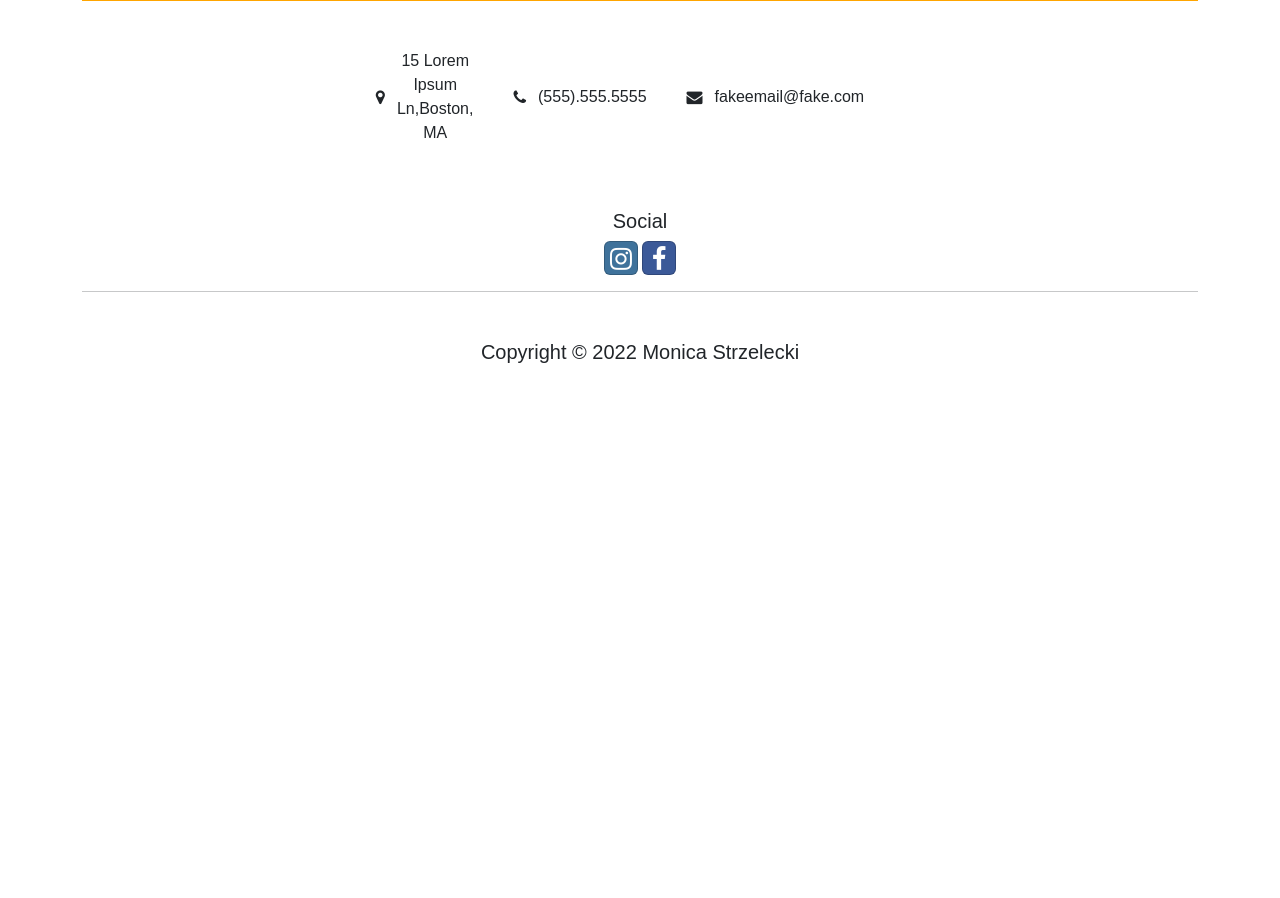
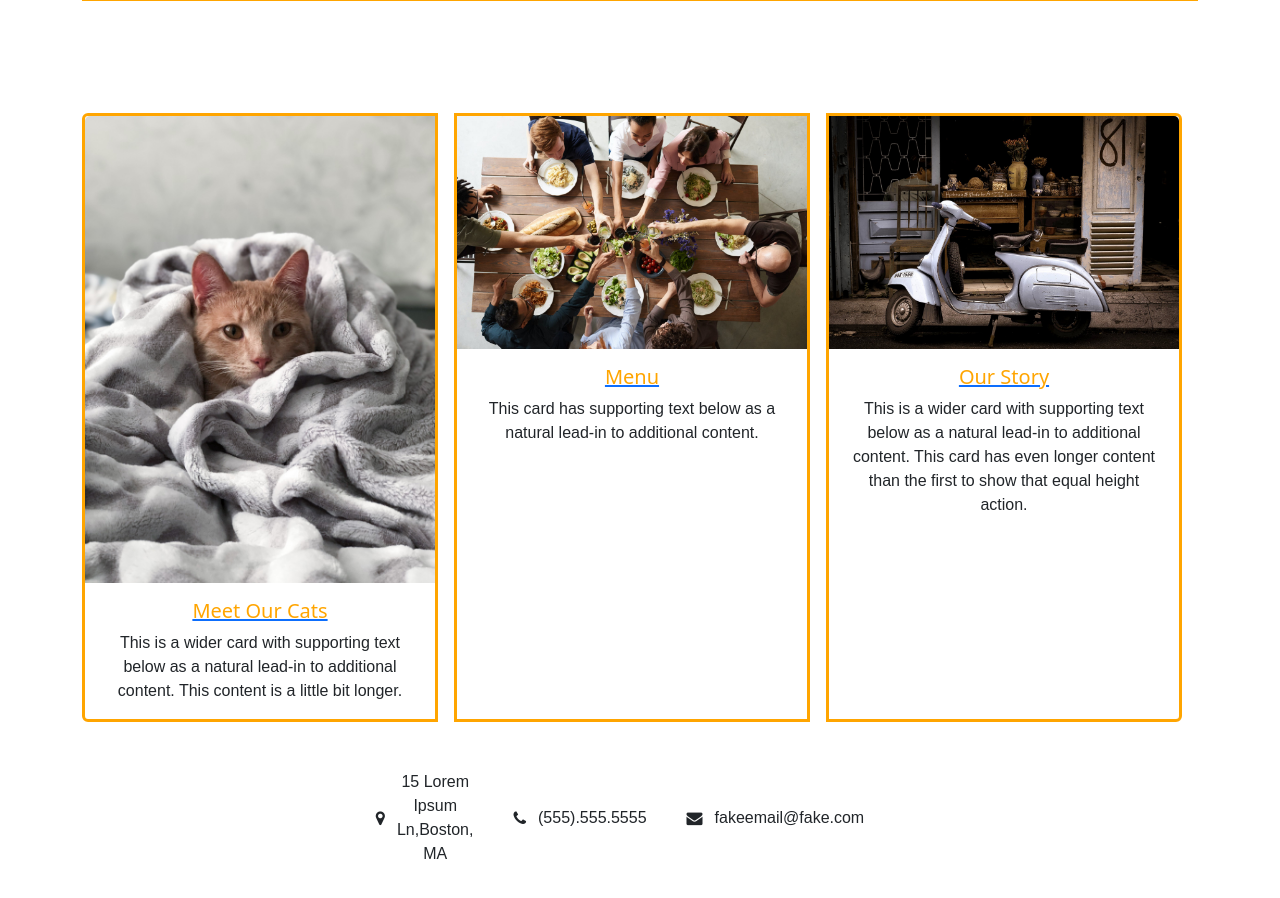
Before and after one commit to mjstrz/farine-react, a React (Create React App) app: page / in a window 1280 px wide. Shown: the part 1018-1916 px from the top of the page. Before the commit the page ends 1422 px from the top, so only its background shows below. Built offline with nearby package versions, Linux system fonts and the light colour scheme.

Commit message:
Cards added below carousel in Home component; margins added to cards and menu items

```diff
--- a/src/components/Home.js
+++ b/src/components/Home.js
@@ -1,17 +1,29 @@
 import React, { useState } from "react";
 import ReactDOM from "react-dom";
 // import { Card, CardImg, CardImgOverlay, CardTitle } from "reactstrap";
-import { Carousel } from "react-bootstrap";
-// import { NavLink, Link } from "react-router-dom";
+import { Button, Carousel, Card, CardGroup } from "react-bootstrap";
+// import { Card } from "reactstrap";
+import { NavLink, Link } from "react-router-dom";
 
 export default function Home() {
 
-  const border = {
+  const carousel = {
     border: '3px solid orange'
   }
 
+  const singleCard = {
+    border: '3px solid orange',
+    marginRight: '1em'
+  }
+
+  const cardGroup = {
+    paddingTop: '7em',
+    justifyContent: 'space-between'
+  }
+
   return (
-    <Carousel variant="dark" style={border} fade >
+    <div>
+    <Carousel variant="dark" style={carousel} fade >
     <Carousel.Item>
       <img
         className="d-block w-100"
@@ -122,8 +134,42 @@ export default function Home() {
         </p>
       </Carousel.Caption> */}
     </Carousel.Item>
+  </Carousel>
 
-  </Carousel>
+  <CardGroup style = {cardGroup}>
+      <Card style={singleCard}>
+        <Card.Img variant="top" src="img/cats/pexels-tatiana-аzatskaya-3616232.jpg" />
+        <Card.Body>
+          <Link to="/ourcats"><Card.Title>Meet Our Cats</Card.Title></Link>
+          <Card.Text>
+            This is a wider card with supporting text below as a natural lead-in
+            to additional content. This content is a little bit longer.
+          </Card.Text>
+        </Card.Body>
+      </Card>
+      <Card style={singleCard}>
+        <Card.Img variant="top" src="img/OrderOnline.jpeg" alt="Group of friends seated at table" />
+        <Card.Body>
+          <Link to='/menu'><Card.Title>Menu</Card.Title></Link>
+          <Card.Text>
+            This card has supporting text below as a natural lead-in to
+            additional content.{' '}
+          </Card.Text>
+        </Card.Body>
+      </Card>
+      <Card style={singleCard}>
+        <Card.Img variant="top" src="img/ourStory6.jpeg" alt="Vespa outside cafe" />
+        <Card.Body>
+          <Link to="/about"><Card.Title>Our Story</Card.Title></Link>
+          <Card.Text>
+            This is a wider card with supporting text below as a natural lead-in
+            to additional content. This card has even longer content than the
+            first to show that equal height action.
+          </Card.Text>
+        </Card.Body>
+      </Card>
+    </CardGroup>
+  </div>
 
     //     <div className="Directory justify-content-center">
     //         <div className="row justify-content-center">
--- a/src/components/Menu.js
+++ b/src/components/Menu.js
@@ -3,7 +3,13 @@ import 'bootstrap/dist/css/bootstrap.min.css';
 import { Accordion, Card, Button, CardGroup, Col, Container, Row } from 'react-bootstrap';
 
 export default function Menu() {
+
+  const marginBottom = {
+    marginBottom: '0.75em'
+  }
+
     return(
+
   <div class="container">
         <Accordion defaultActiveKey="0">
           <Accordion.Item eventKey="0">
@@ -13,7 +19,7 @@ export default function Menu() {
                 <Container>
                 <CardGroup>
                   <Row>
-                    <Card className='col-md-4'>
+                    <Card className='col-md-4' style={marginBottom}>
                       <Card.Img src="img/menu_croissant.jpeg" alt="croissant" />
                         <Card.Body>
                           <Card.Title>Classic Croissant</Card.Title>
@@ -22,7 +28,7 @@ export default function Menu() {
                         </Card.Body>
                         <Card.Footer><large class="text-muted">$3</large></Card.Footer>
                     </Card>
-                    <Card className='col-md-4'>
+                    <Card className='col-md-4' style={marginBottom}>
                       <Card.Img src="img/menu_breakfastPlate.jpeg" alt="Farine Breakfast Plate" />
                         <Card.Body>
                           <Card.Title>Farine Breakfast</Card.Title>
@@ -31,7 +37,7 @@ export default function Menu() {
                         </Card.Body>
                         <Card.Footer><large class="text-muted">$10</large></Card.Footer>
                     </Card>
-                    <Card className='col-md-4'>
+                    <Card className='col-md-4' style={marginBottom}>
                       <Card.Img src="img/menu_pancakes.jpeg" class="card-img-top" alt="Pancakes" />
                         <Card.Body>
                           <Card.Title>Pancakes</Card.Title>
@@ -191,7 +197,7 @@ export default function Menu() {
                 <Container>
                 <CardGroup>
                   <Row>
-                    <Card className='col-md-4'>
+                    <Card className='col-md-4' style={marginBottom}>
                       <Card.Img src="img/menu_croissant.jpeg" class="card-img-top" alt="croissant"/>
                         <Card.Body>
                           <Card.Title>Classic Croissant</Card.Title>
@@ -200,7 +206,7 @@ export default function Menu() {
                         </Card.Body>
                         <Card.Footer><large class="text-muted">$3</large></Card.Footer>
                     </Card>
-                    <Card className='col-md-4'>
+                    <Card className='col-md-4' style={marginBottom}>
                       <Card.Img src="img/menu_countryLoaf.jpeg" class="card-img-top" alt="Country Loaf" />
                         <Card.Body>
                           <Card.Title>Country Loaf</Card.Title>
@@ -209,7 +215,7 @@ export default function Menu() {
                         </Card.Body>
                         <Card.Footer><large class="text-muted">$5</large></Card.Footer>
                     </Card>
-                    <Card className='col-md-4'>
+                    <Card className='col-md-4' style={marginBottom}>
                       <Card.Img  src="img/menu_blueberryTart.jpeg" class="card-img-top" alt="Blueberry Tart"/>
                         <Card.Body>
                           <Card.Title>Blueberry Tart</Card.Title>
@@ -220,7 +226,7 @@ export default function Menu() {
                     </Card>
                   </Row>
                   <Row>
-                    <Card className='col-md-4'>
+                    <Card className='col-md-4' style={marginBottom}>
                       <Card.Img src="img/menu_brownie.jpeg" class="card-img-top" alt="Belgian Chocolate Brownie"/>
                         <Card.Body>
                           <Card.Title>Belgian Chocolate Brownie</Card.Title>
@@ -229,7 +235,7 @@ export default function Menu() {
                         </Card.Body>
                         <Card.Footer><large class="text-muted">$4</large></Card.Footer>
                     </Card>
-                    <Card className='col-md-4'>
+                    <Card className='col-md-4' style={marginBottom}>
                       <Card.Img src="img/menu_eclair.jpeg" class="card-img-top" alt="Eclair"/>
                         <Card.Body>
                           <Card.Title>French Eclair</Card.Title>
@@ -238,7 +244,7 @@ export default function Menu() {
                         </Card.Body>
                         <Card.Footer><large class="text-muted">$3</large></Card.Footer>
                     </Card>
-                    <Card className='col-md-4'>
+                    <Card className='col-md-4' style={marginBottom}>
                       <Card.Img src="img/menu_mousseAuChocolat.jpeg" class="card-img-top" alt="Chocolate Mousse"/>
                         <Card.Body>
                           <Card.Title>Mousse Au Chocolat</Card.Title>
@@ -316,7 +322,7 @@ export default function Menu() {
                 <Container>
                 <CardGroup>
                   <Row>
-                    <Card className='col-md-4'>
+                    <Card className='col-md-4' style={marginBottom}>
                         <Card.Img src="img/menu_bacon.jpeg" class="card-img-top" alt="Bacon"/>
                           <Card.Body>
                             <Card.Title>Crispy Bacon</Card.Title>
@@ -325,7 +331,7 @@ export default function Menu() {
                           </Card.Body>
                           <Card.Footer><large class="text-muted">$4</large></Card.Footer>
                       </Card>
-                      <Card className='col-md-4'>
+                      <Card className='col-md-4' style={marginBottom}>
                         <Card.Img  src="img/menu_toast.jpeg" class="card-img-top" alt="Toast" />
                           <Card.Body>
                             <Card.Title>Toast with Butter</Card.Title>
@@ -334,7 +340,7 @@ export default function Menu() {
                           </Card.Body>
                           <Card.Footer><large class="text-muted">$2</large></Card.Footer>
                       </Card>
-                      <Card className='col-md-4'>
+                      <Card className='col-md-4' style={marginBottom}>
                         <Card.Img src="img/menu_fries.jpeg" class="card-img-top" alt="French Fries"/>
                           <Card.Body>
                             <Card.Title>French Fries</Card.Title>
```
Also changed, not shown: public/img/cats/pexels-tatiana-аzatskaya-3616232.jpg (added), 1 other file (tests, documents, lock files or other folders).
